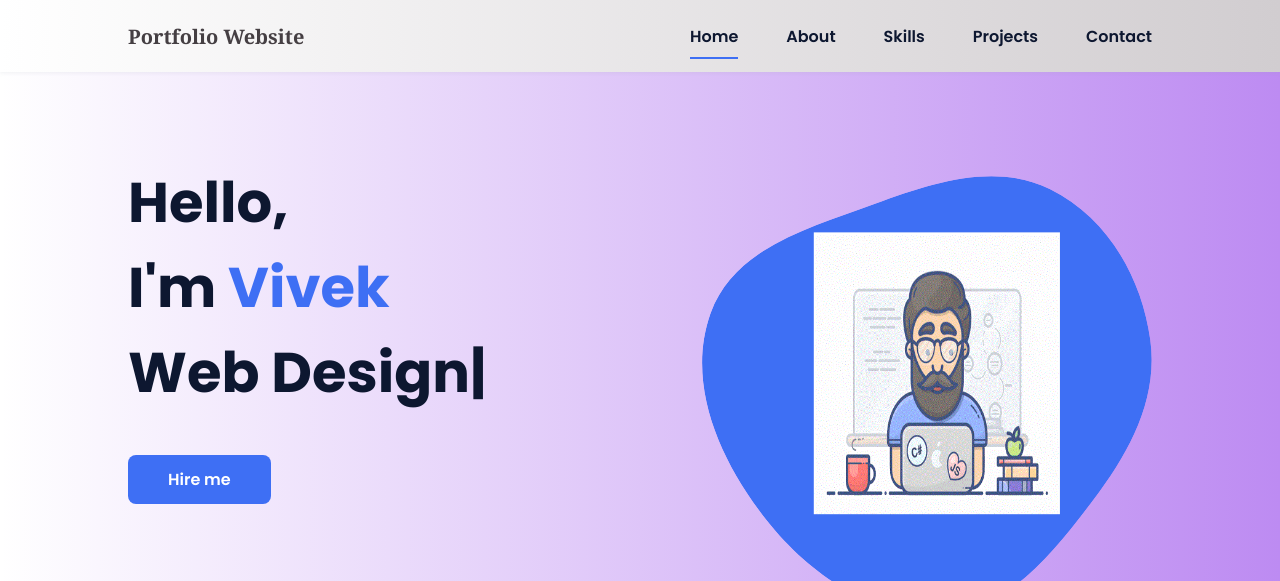
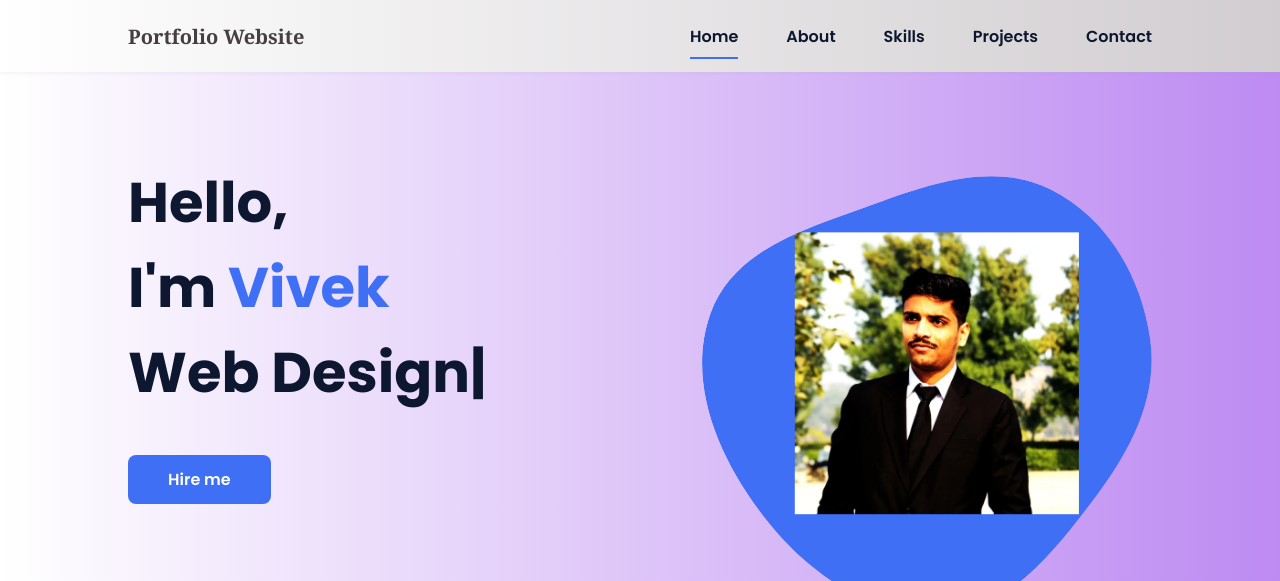
Before and after one commit to VivekLpu/Portfolio-Website, a plain HTML site: page index.html in a window 1280 px wide. Shown: the top 581 px of the page. Drawn offline with nearby package versions, Linux system fonts and the light colour scheme.

Commit message:
Update index.html

```diff
--- a/index.html
+++ b/index.html
@@ -74,7 +74,7 @@
                         </mask>
                         <g mask="url(#mask0)">
                             <path d="M9.19024 145.964C34.0253 76.5814 114.865 54.7299 184.111 29.4823C245.804 6.98884 311.86 -14.9503 370.735 14.143C431.207 44.026 467.948 107.508 477.191 174.311C485.897 237.229 454.931 294.377 416.506 344.954C373.74 401.245 326.068 462.801 255.442 466.189C179.416 469.835 111.552 422.137 65.1576 361.805C17.4835 299.81 -17.1617 219.583 9.19024 145.964Z"/>
-                            <image class="home__blob-img" x="50" y="60" href="assets/img/prefil.gif"/>
+                            <image class="home__blob-img" x="50" y="60" href="assets/img/vivekphoto.jpg"/>
                         </g>
                     </svg>
                 </div>
```
